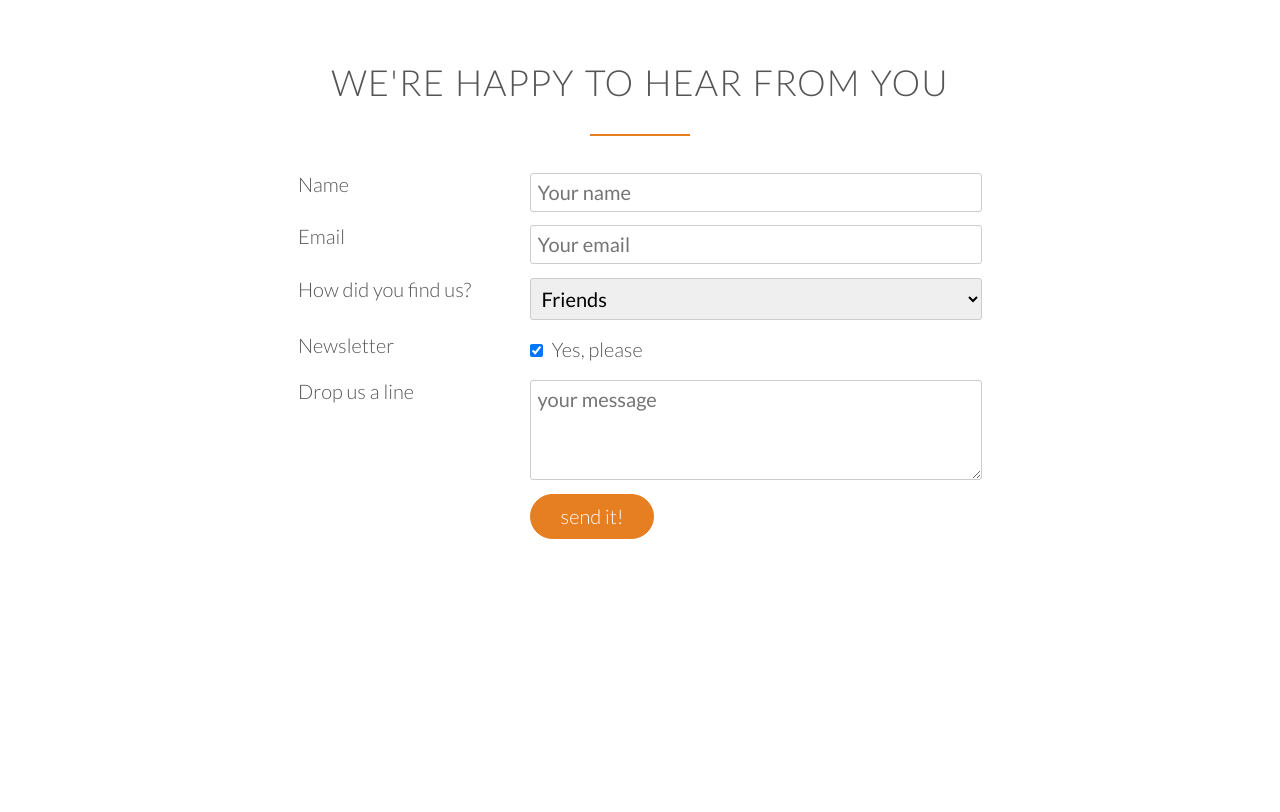
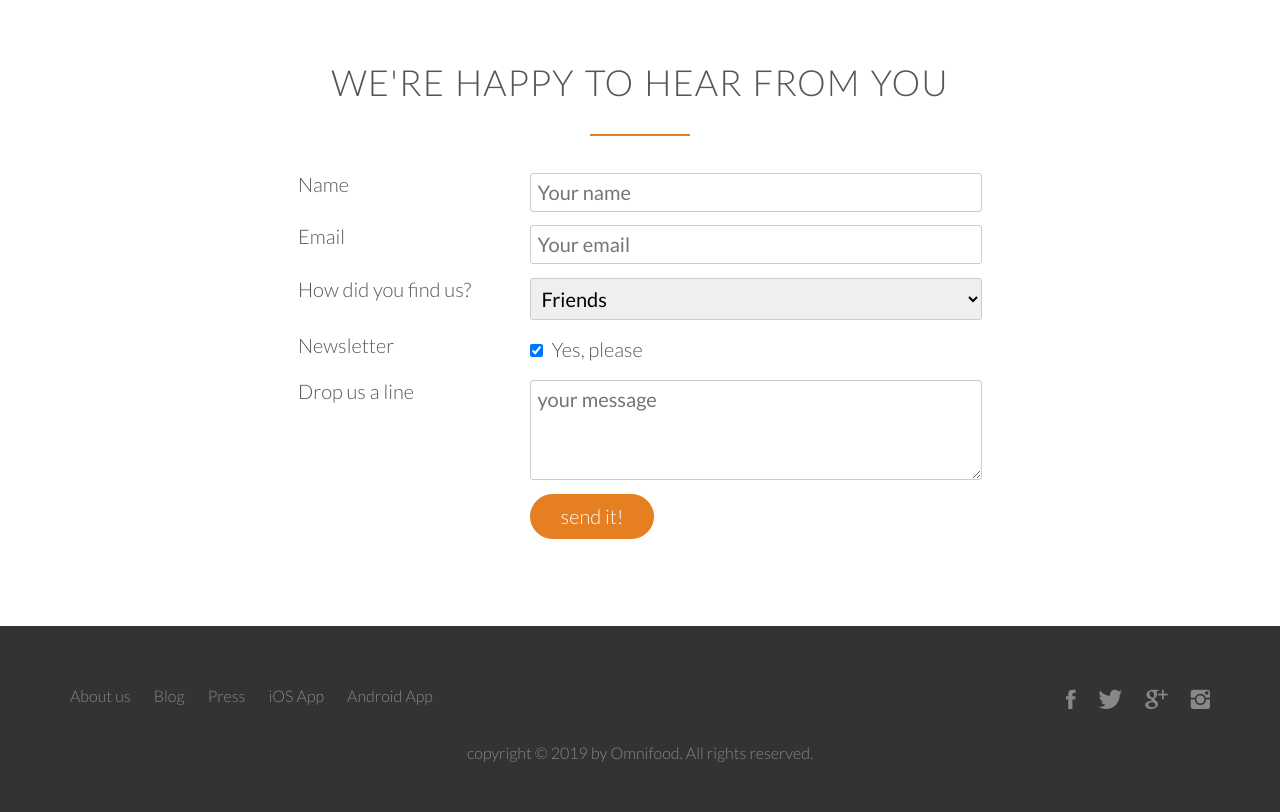
Before and after one commit to artisah/myprojects, a plain HTML site: page omnifood/index.html in a window 1280 px wide. Shown: the part 4580-5392 px from the top of the page. Before the commit the page ends 5206 px from the top, so only its background shows below. Drawn offline with Linux system fonts and the light colour scheme; files whose address does not match are found by name.

Commit message:
Added Footer section

```diff
--- a/omnifood/index.html
+++ b/omnifood/index.html
@@ -368,6 +368,32 @@
 				</form>
 			</div>
 		</section>
+		<footer>
+			<div class="row">
+				<div class="col span-1-of-2">
+					<ul class="footer-nav">
+						<li><a href="#">About us</a></li>
+						<li><a href="#">Blog</a></li>
+						<li><a href="#">Press</a></li>
+						<li><a href="#">iOS App</a></li>
+						<li><a href="#">Android App</a></li>
+					</ul>
+				</div>
+				<div class="col span-1-of-2">
+					<ul class="social-links">
+						<li><a href="#"><i class="ion-social-facebook"></i></a></li>
+						<li><a href="#"><i class="ion-social-twitter"></i></a></li>
+						<li><a href="#"><i class="ion-social-googleplus"></i></a></li>
+						<li><a href="#"><i class="ion-social-instagram"></i></a></li>
+					</ul>
+				</div>
+			</div>
+			<div class="row">
+				<p>
+					copyright &copy; 2019 by Omnifood. All rights reserved.
+				</p>
+			</div>
+		</footer>
 
 
 	</body>
--- a/omnifood/resources/css/style.css
+++ b/omnifood/resources/css/style.css
@@ -500,3 +500,91 @@ input[type="checkbox"] {
 *:focus {
 	outline: none;
 }
+
+/*----------------------------------*/
+/* FOOTER */
+/*----------------------------------*/
+
+footer {
+	background-color: #333;
+	padding: 50px;
+	font-size: 80%;
+
+}
+
+.footer-nav {
+	list-style: none;
+	float: left;
+
+}
+
+.social-links {
+	list-style: none;
+	float: right;
+
+}
+
+.footer-nav li,
+.social-links li {
+	display: inline-block;
+	margin-right: 20px;
+}
+
+.footer-nav li:last-child,
+.social-links li:last-child {
+	margin-right: 0;
+}
+
+
+.footer-nav li a:link,
+.footer-nav li a:visited,
+.social-links li a:link,
+.social-links li a:visited {
+	text-decoration: none;
+	border: 0;
+	color: #888;
+	transition: color 0.2s;
+}
+
+.footer-nav li a:hover,
+.footer-nav li a:active {
+	color: #ddd;
+
+}
+
+footer p {
+	color: #888;
+	text-align: center;
+	margin-top: 20px;
+}
+
+.social-links li a:link,
+.social-links li a:visited {
+	font-size: 160%;
+}
+
+.ion-social-facebook,
+.ion-social-twitter,
+.ion-social-googleplus,
+.ion-social-instagram {
+
+	transition: color 0.2s;
+}
+
+
+.ion-social-facebook:hover {
+	color: #3b5998;
+}
+
+.ion-social-twitter:hover {
+	color: #55acee;
+}
+
+.ion-social-googleplus:hover {
+	color: #dd4b39;
+
+}
+.ion-social-instagram:hover {
+	color:  #517fa4;
+
+}
```
